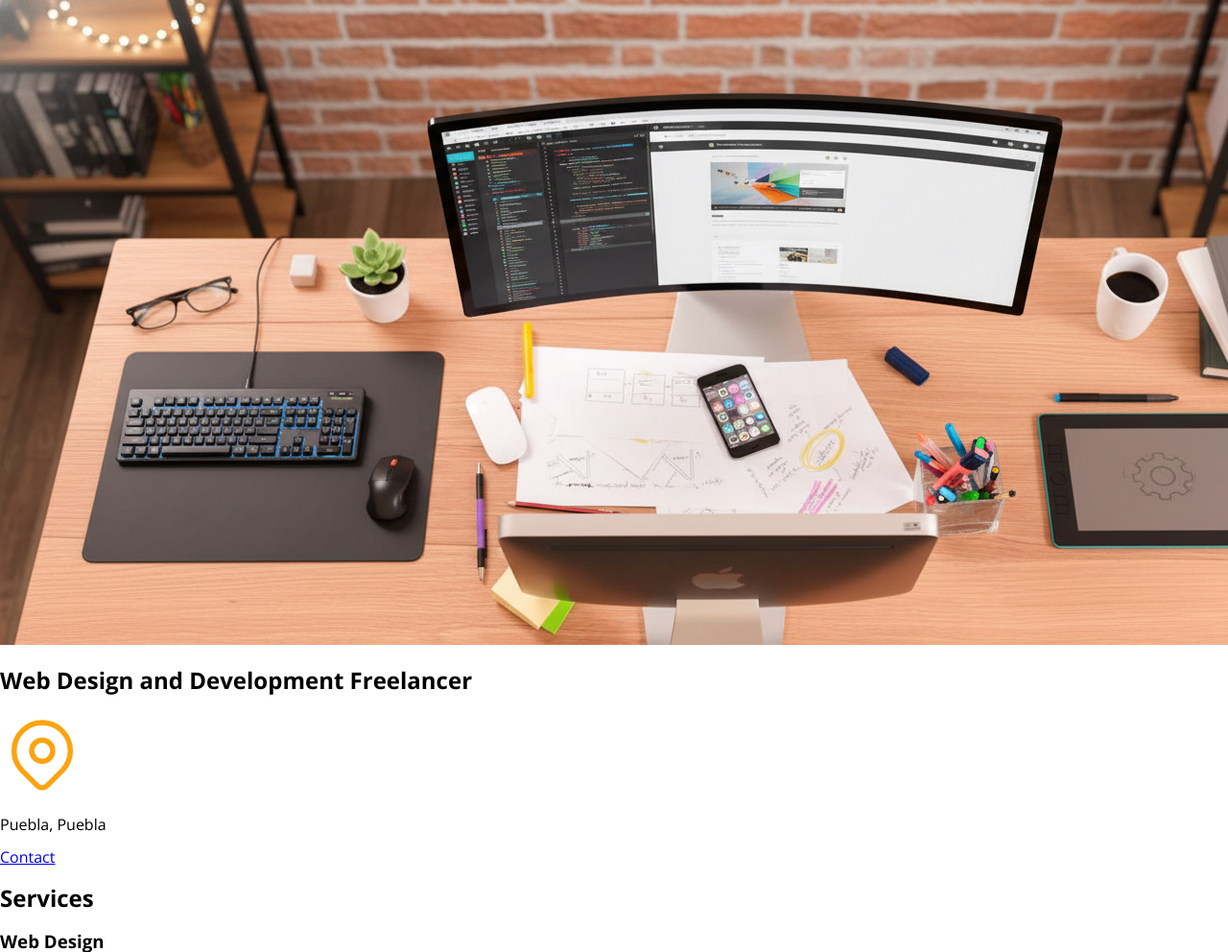
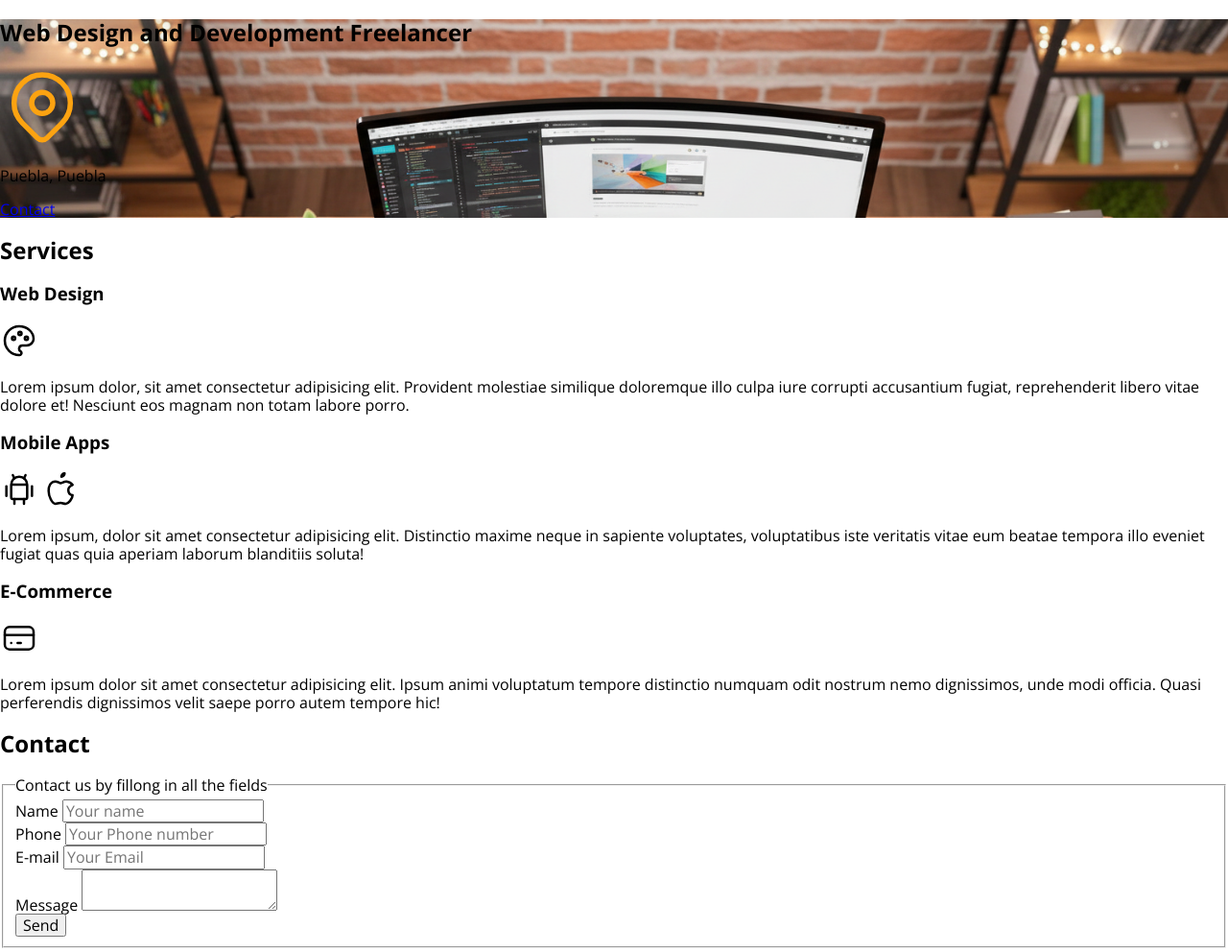
Before and after one commit to BPCPixel/web-development, a PHP site: page / in a window 1280 px wide; the page is wider, and only the part inside the window is pictured. Shown: the part 148-1140 px from the top of that part at 96% size. Run offline with PHP 8.4, Linux system fonts and the light colour scheme; some web fonts are replaced.

Commit message:
Adding Div section for hero part and settings in styles sheet

```diff
--- a/freelancer/css/styles.css
+++ b/freelancer/css/styles.css
@@ -91,15 +91,9 @@ Media Querie for a SmartTV
     color: var(--prussian_blue);
 }
 
-/* Adding Media Queries settings for different devices */
-@media (min-width: 480px){
-    h1{
-
-    }
+/* Hero Section */
+.hero{
+    background-image: url(../img/hero.png);
+    background-repeat: no-repeat;
+    background-size: cover;
 }
-
-@media (min-width: 768px){
-    h1{
-
-    }
-}
--- a/freelancer/index.html
+++ b/freelancer/index.html
@@ -37,16 +37,14 @@
 
 
     <!-- HERO PART -->
-    <img src="img/hero.png" alt="Hero Picture">
-
-    <section>
+    <section class="hero">
+        <div class="hero-content">
             <h2>Web Design and Development Freelancer</h2>
 
             <!--category: Map
             tags: [navigation, location, travel, pin, position, marker]
             version: "1.0"
-        unicode: "eae8"
-        -->
+            unicode: "eae8"-->
             <svg xmlns="http://www.w3.org/2000/svg"
                 width="88"
                 height="88"
@@ -64,6 +62,7 @@
         <p>Puebla, Puebla</p>
 
         <a href="#">Contact</a>
+        </div>
     </section>
 
 
```
Lines whose indentation alone changed are shown as unchanged.
